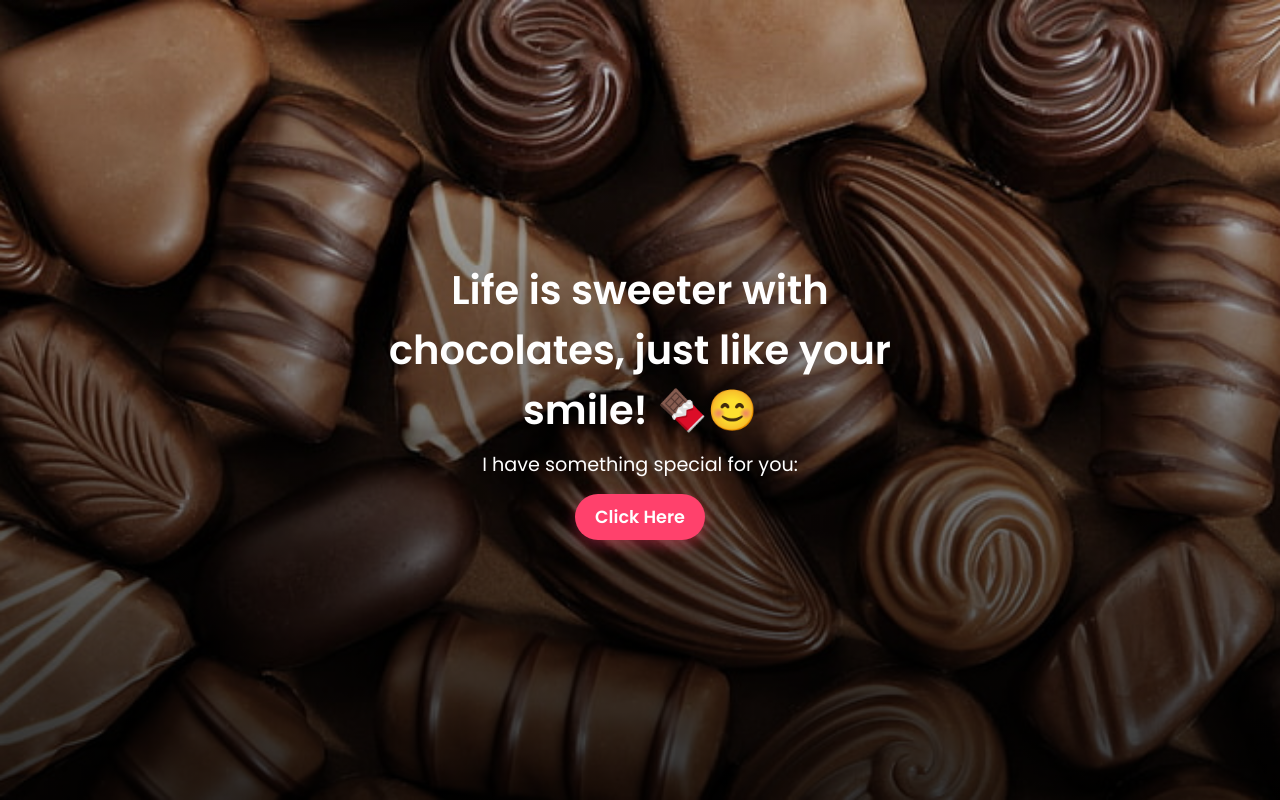
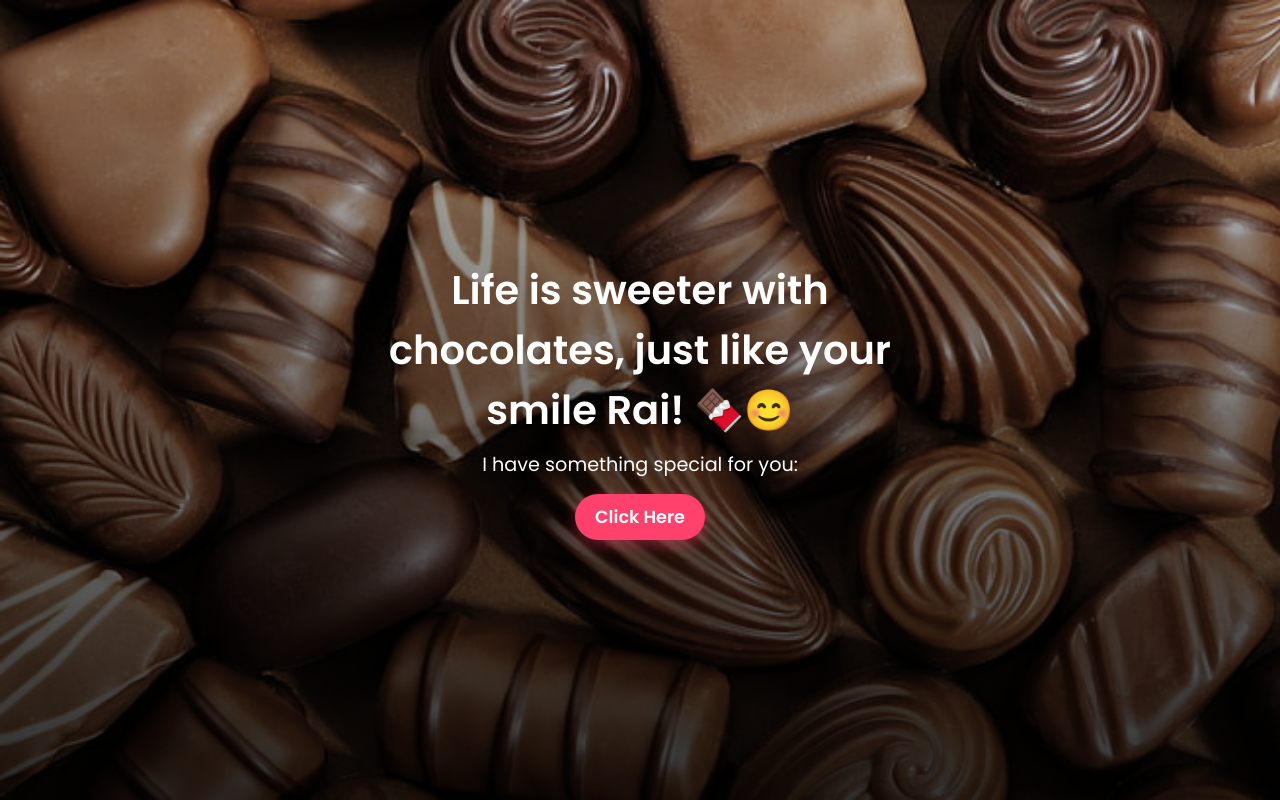
Before and after one commit to Abhis1077/abhi1234, a plain HTML site: page index.html in a window 1280 px wide. Drawn offline with Linux system fonts and the light colour scheme.

Commit message:
Update index.html

```diff
--- a/index.html
+++ b/index.html
@@ -10,7 +10,7 @@
 <body>
     <div class="overlay"></div>
     <div class="text">
-        <h2>Life is sweeter with chocolates, just like your smile! 🍫😊</h2>
+        <h2>Life is sweeter with chocolates, just like your smile Rai! 🍫😊</h2>
         <p>I have something special for you:</p>
         <a href="new.html" class="btn">Click Here</a>
     </div>
```
